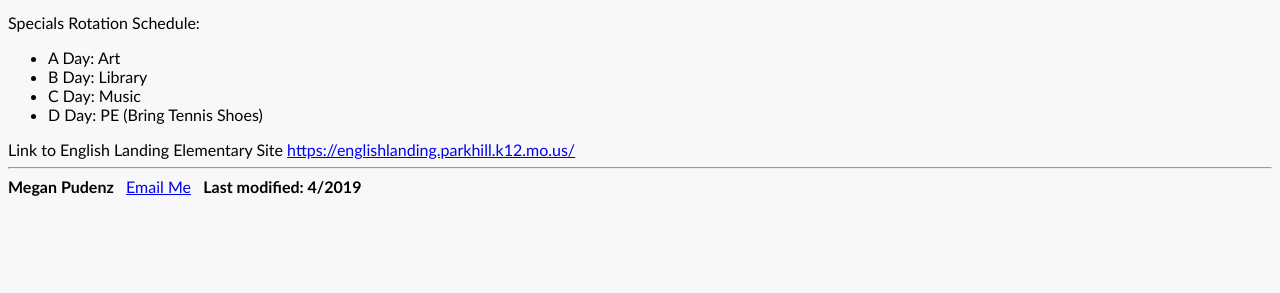
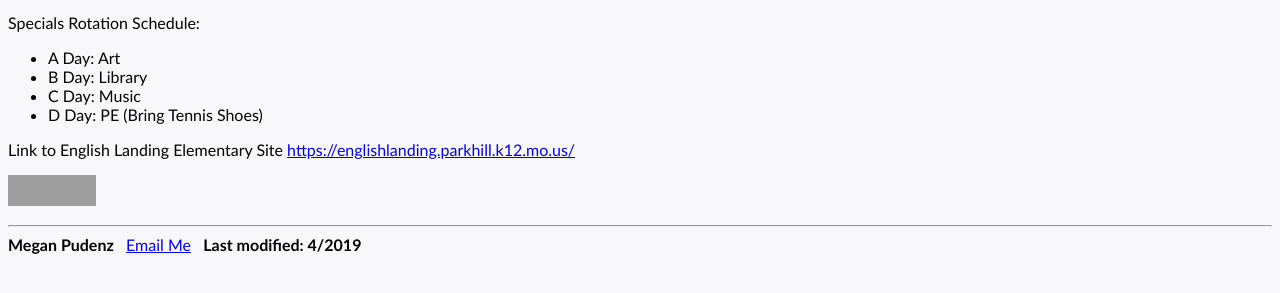
Before and after one commit to mlecnb/mlecnb.github.io, a plain HTML site: page islt_7360/unit5/home.html in a window 1280 px wide. Shown: the part 369-662 px from the top of the page. Drawn offline with Linux system fonts and the light colour scheme; grey boxes are pictures that could not be loaded.

Commit message:
Add files via upload

```diff
--- a/islt_7360/unit5/home.html
+++ b/islt_7360/unit5/home.html
@@ -17,7 +17,7 @@
 
   <h1>Mrs. Pudenz's 2nd Grade Classroom</h1>
 
-  <img src="./logo.png""></img>
+  <img src="./logo.png" alt="logo"/>
 
   <p> Welcome Eagles! You will find this site helpful as we learn and grow together. Here you can find all about Mrs Pudenz, our classroom, weekly news updates and events, and Home Learning information. You can also find my contact information. It's going to be a great year together!</p>
 
@@ -31,6 +31,14 @@
 
   Link to English Landing Elementary Site <a href="https://englishlanding.parkhill.k12.mo.us/">https://englishlanding.parkhill.k12.mo.us/</a>
 
+  <p>
+    <a href="https://jigsaw.w3.org/css-validator/check/referer">
+        <img style="border:0;width:88px;height:31px"
+            src="https://jigsaw.w3.org/css-validator/images/vcss"
+            alt="Valid CSS!" />
+    </a>
+  </p>
+
   <footer>
       <hr>
       <b>Megan Pudenz</b>
```
